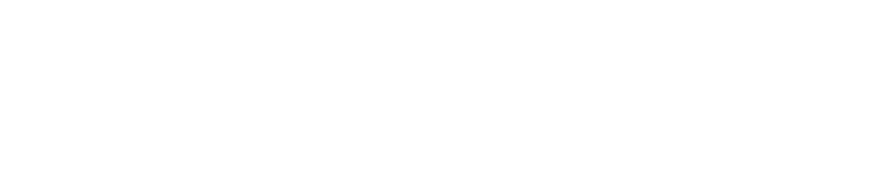
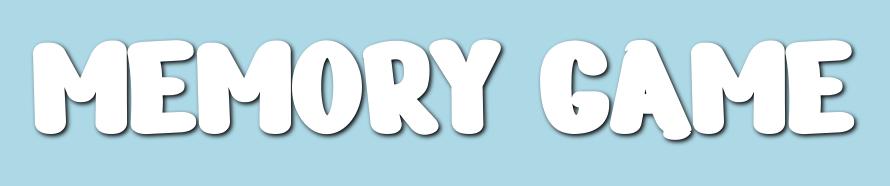
Before and after one commit to Vituz/html-css-memory, a plain HTML site: page index.html in a window 1280 px wide. Shown: the whole page, without its empty margins (200-1090 px from the left). Drawn offline with Linux system fonts and the light colour scheme.

Commit message:
Complete header

```diff
--- a/css/style.css
+++ b/css/style.css
@@ -3,3 +3,26 @@
     margin: 0;
     padding: 0;
 }
+
+body{
+    background-color: rgba(173, 216, 230, 1);
+    width: 80%;
+    margin: auto;
+}
+
+/* Header */
+.nerko_font{
+    font-family: Nerko One, Arial, Helvetica, sans-serif;
+}
+
+header h1{
+    text-align: center;
+    font-size: 150px;
+    color: white;
+}
+
+.text_shadow{
+    text-shadow: 2px 2px 4px black;
+}
+
+/* /Header */
--- a/index.html
+++ b/index.html
@@ -7,10 +7,16 @@
     <meta name="viewport" content="width=device-width, initial-scale=1.0">
     <title>Memory</title>
     <link rel="stylesheet" href="./css/style.css">
+    <link rel="preconnect" href="https://fonts.gstatic.com">
+    <link href="https://fonts.googleapis.com/css2?family=Nerko+One&display=swap" rel="stylesheet">
 </head>
 
 <body>
 
+    <header>
+        <h1 class="nerko_font text_shadow">MEMORY GAME</h1>
+    </header>
+
 </body>
 
 </html>
```
